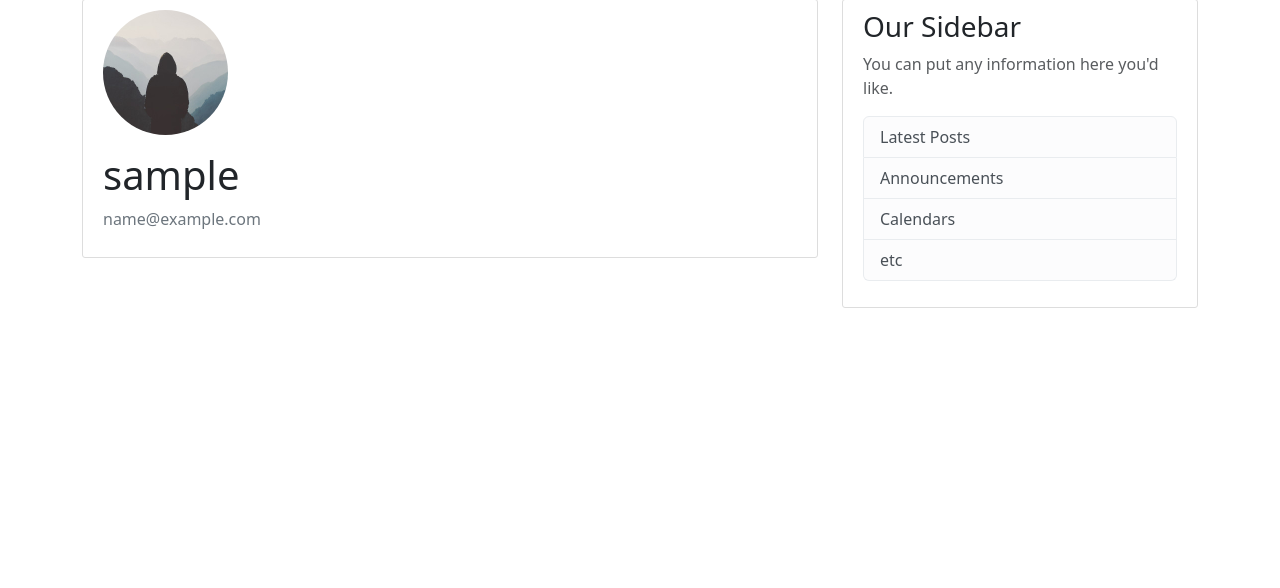
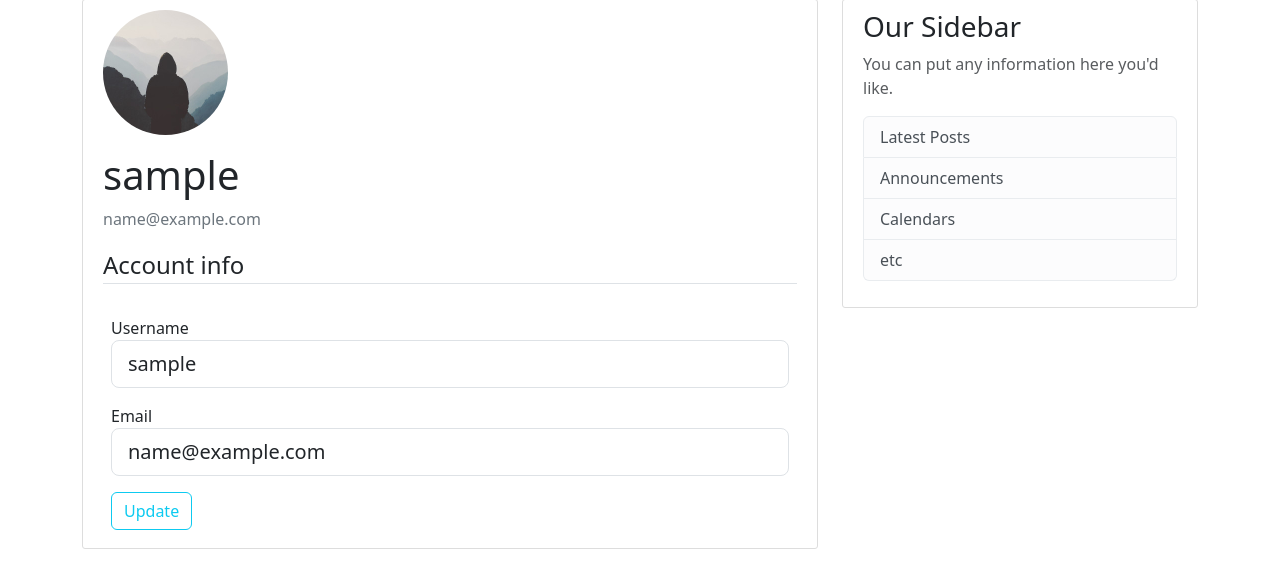
Before and after one commit to vlajksanyee/flask_web_app, a Flask app: page /account in a window 1280 px wide. Shown: the part 81-669 px from the top of the page. Run offline with Flask 3, Linux system fonts and the light colour scheme; the visitor is signed in with stand-in values (Sample User, id 1).

Commit message:
feat(account): implement update account info

```diff
--- a/flaskblog/forms.py
+++ b/flaskblog/forms.py
@@ -1,4 +1,5 @@
 
+from flask_login import current_user
 from flask_wtf import FlaskForm
 from flaskblog.models import User
 from wtforms import BooleanField, PasswordField, StringField, SubmitField
@@ -27,3 +28,21 @@ class LoginForm(FlaskForm):
     password = PasswordField('Password', validators=[DataRequired(), Length(min=8, max=20)])
     remember = BooleanField('Remember me')
     submit = SubmitField('Log in')
+
+
+class UpdateAccount(FlaskForm):
+    username = StringField('Username', validators=[DataRequired(), Length(min=5, max=15)])
+    email = StringField('Email', validators=[DataRequired(), Email()])
+    submit = SubmitField('Update')
+
+    def validate_username(self, username):
+        if username.data != current_user.username:
+            user = User.query.filter_by(username=username.data).first()
+            if user:
+                raise ValidationError('This username is already in use.')
+
+    def validate_email(self, email):
+        if email.data != current_user.email:
+            user = User.query.filter_by(email=email.data).first()
+            if user:
+                raise ValidationError('This email is already in use.')
--- a/flaskblog/routes.py
+++ b/flaskblog/routes.py
@@ -1,6 +1,6 @@
 from flask import flash, redirect, render_template, request, url_for
 from flaskblog import app, bcrypt, db
-from flaskblog.forms import RegistrationForm, LoginForm
+from flaskblog.forms import LoginForm, RegistrationForm, UpdateAccount
 from flaskblog.models import User, Post
 from flask_login import current_user, login_required, login_user, logout_user
 
@@ -62,8 +62,18 @@ def logout():
     logout_user()
     return redirect(url_for('home'))
 
-@app.route("/account")
+@app.route("/account", methods=['GET', 'POST'])
 @login_required
 def account():
+    form = UpdateAccount()
+    if form.validate_on_submit():
+        current_user.username = form.username.data
+        current_user.email = form.email.data
+        db.session.commit()
+        flash('Your account has been updated!', 'success')
+        return redirect(url_for('account'))
+    elif request.method == 'GET':
+        form.username.data = current_user.username
+        form.email.data = current_user.email
     image_file = url_for('static', filename='profile_pics/' + current_user.image_file)
-    return render_template('account.html', title='Account', image_file=image_file)
+    return render_template('account.html', title='Account', image_file=image_file, form=form)
--- a/flaskblog/templates/account.html
+++ b/flaskblog/templates/account.html
@@ -8,6 +8,40 @@
                 <p class="text-secondary">{{ current_user.email }}</p>
             </div>
         </div>
-        <!-- FORM HERE -->
+        <form method="POST" action="">
+            {{ form.hidden_tag() }}
+            <fieldset class="form-group">
+                <legend class="border-bottom mb-4">Account info</legend>
+                <div class="form-group">
+                    {{ form.username.label(class="form-control-label") }}
+                    {% if form.username.errors %}
+                        {{ form.username(class="form-control form-control-lg is-invalid") }}
+                        <div class="invalid-feedback">
+                            {% for error in form.username.errors %}
+                                <span>{{ error }}</span>
+                            {% endfor %}
+                        </div>
+                    {% else %}
+                        {{ form.username(class="form-control form-control-lg") }}
+                    {% endif %}
+                </div>
+                <div class="form-group">
+                    {{ form.email.label(class="form-control-label") }}
+                    {% if form.email.errors %}
+                        {{ form.email(class="form-control form-control-lg is-invalid") }}
+                        <div class="invalid-feedback">
+                            {% for error in form.email.errors %}
+                                <span>{{ error }}</span>
+                            {% endfor %}
+                        </div>
+                    {% else %}
+                        {{ form.email(class="form-control form-control-lg") }}
+                    {% endif %}
+                </div>
+            </fieldset>
+            <div class="form-group">
+                {{ form.submit(class="btn btn-outline-info") }}
+            </div>
+        </form>
     </div>
 {% endblock content %}
```
